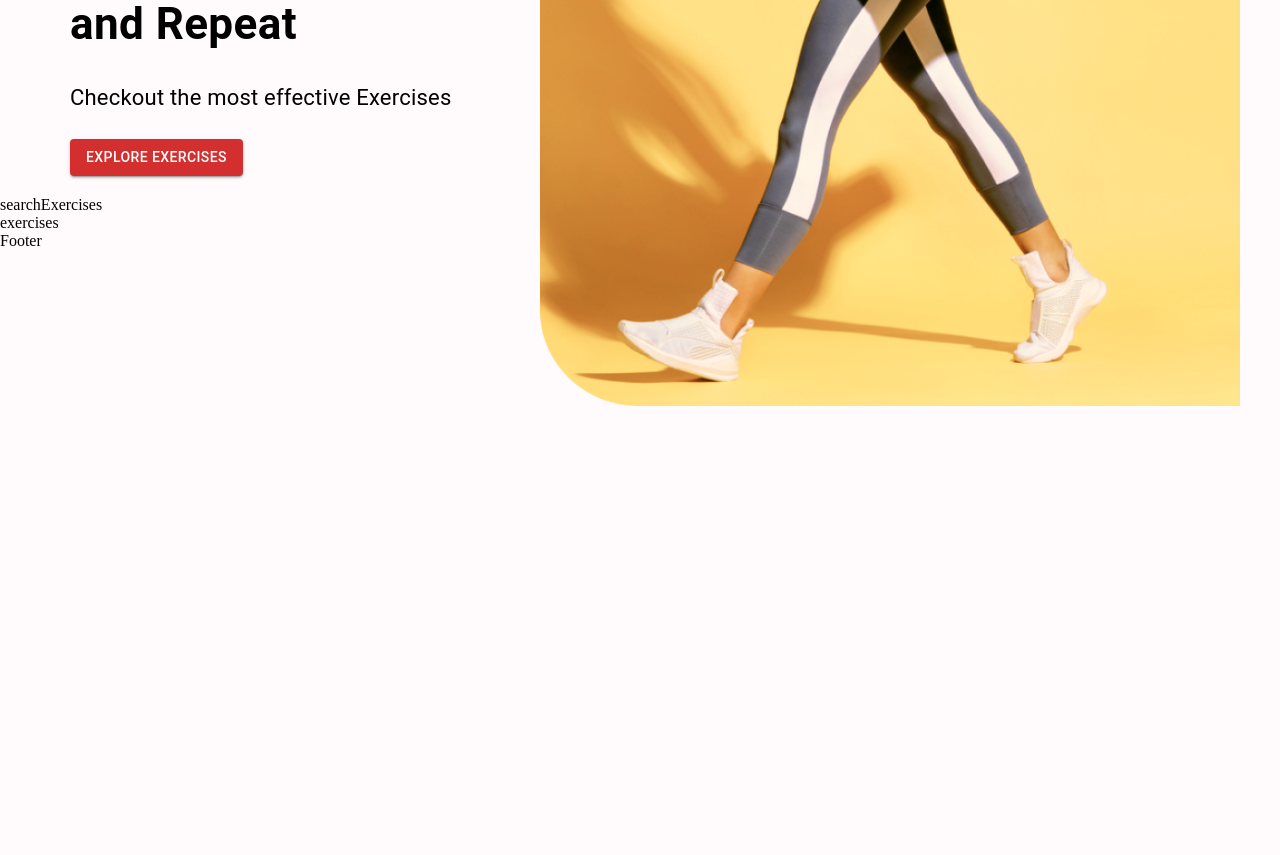
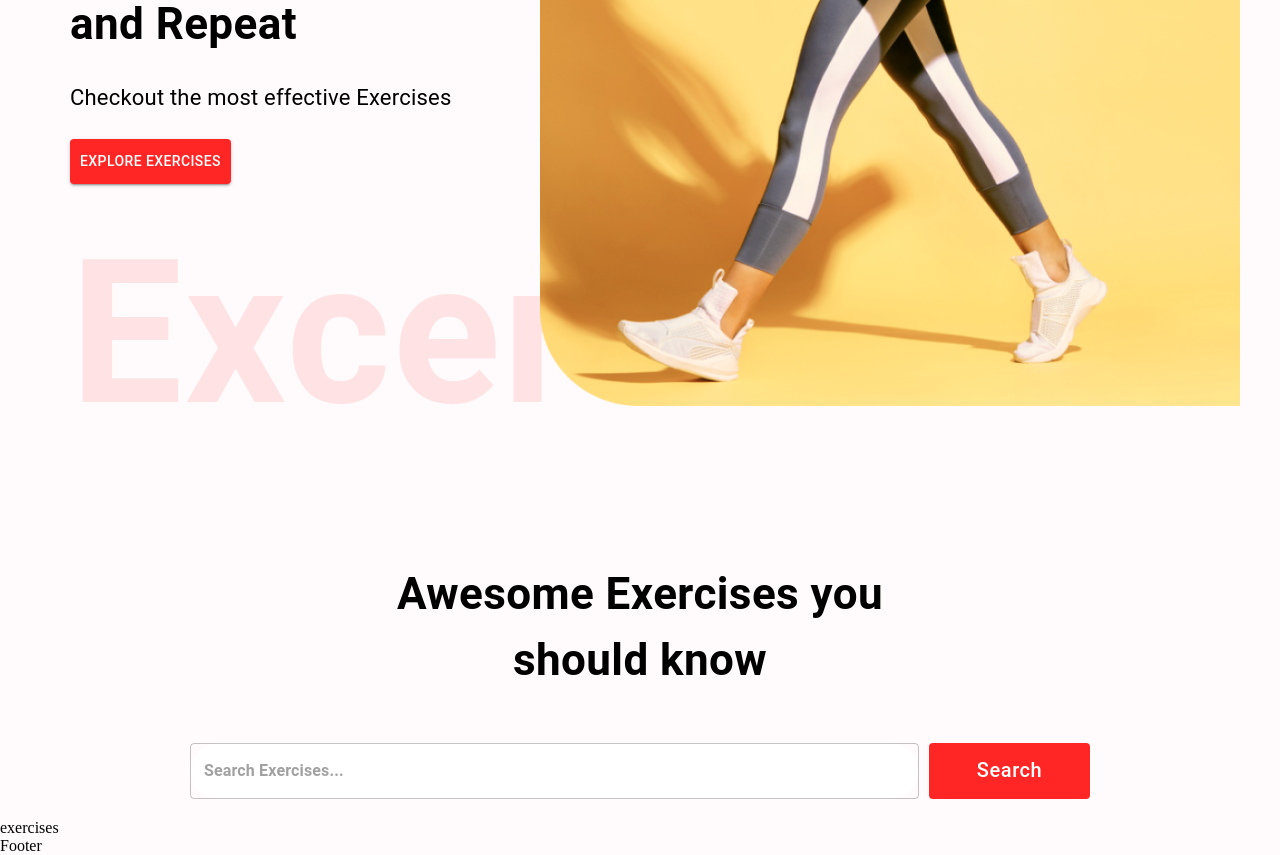
Before and after one commit to ayushbhowate1919/gymapp, a React (Create React App) app: page / in a window 1280 px wide. Shown: the part 460-1315 px from the top of the page. Before the commit the page ends 866 px from the top, so only its background shows below. Built offline with nearby package versions, Linux system fonts and the light colour scheme.

Commit message:
Implement search functionality and API integration for exercises

```diff
--- a/src/components/herobanner.js
+++ b/src/components/herobanner.js
@@ -5,7 +5,6 @@ import HeroBannerImage from '../assets/images/banner.png' ;
 //Box is more like div with styling
 //Stack is like flexbox with styling
 //Typography is like text with styling
-
 
 
 const Herobanner = () => {
@@ -20,9 +19,13 @@ const Herobanner = () => {
     <Typography fontSize="22px" lineHeight="35px" mb={3}>
      Checkout the most effective Exercises
     </Typography>
-    <Button variant="contained" color="error" href = "#exercises">
+    <Button variant="contained" color="error" href = "#exercises" sx={{backgroundColor: '#ff2625' , padding : '10px'}}>
       Explore Exercises
     </Button>
+    <Typography fontWeight={600} color="#FF2625"
+     sx={{ opacity: 0.1, display: { lg: 'block', xs: 'none' } }} fontSize="200px">
+      Excercise
+    </Typography>
     <img src={HeroBannerImage} alt="banner" className=" hero-banner-img" />
    </Box>
   )
--- a/src/components/searchExercises.js
+++ b/src/components/searchExercises.js
@@ -1,9 +1,82 @@
-import React from 'react'
+import React, { useState } from "react";
+import { Box, Stack, Typography, Button, TextField } from "@mui/material";
+import { exerciseOptions, fetchData } from "../utils/fetchData";
 
 const SearchExercises = () => {
+  const [search, setSearch] = useState("");
+  const [exercises , setExercises] = useState([]);
+
+  const handleSearch = async () => {
+      if(search){
+        const exercisesData = await fetchData("https://exercisedb.p.rapidapi.com/exercises?limit=100", exerciseOptions) ;
+
+        //  console.log(exercisesData) ;
+
+         const searchedExercises = exercisesData.filter(
+          (exercise)=>
+               exercise.name.toLowerCase().includes(search)
+               || exercise.target.toLowerCase().includes(search)
+               || exercise.equipment.toLowerCase().includes(search)
+               || exercise.bodyPart.toLowerCase().includes(search)
+         );
+         setSearch('');
+         setExercises(searchedExercises);
+         console.log(searchedExercises);
+
+      }
+  };
+
   return (
-    <div>searchExercises</div>
-  )
-}
+    <Stack alignItems="center" mt="37px" justifyContent="center" p="20px">
+      <Typography
+        fontWeight={700}
+        sx={{ fontSize: { lg: "44px", xs: "30px" } }}
+        mb="50px"
+        textAlign="center"
+      >
+        Awesome Exercises you <br /> should know
+      </Typography>
 
-export default SearchExercises
+      <Box
+        sx={{
+          display: "flex",
+          justifyContent: "center",
+          alignItems: "center",
+          width: "100%",
+          maxWidth: "900px", // Ensuring it doesn't stretch too much
+        }}
+      >
+        <TextField
+          sx={{
+            input: { fontWeight: "700", border: "none", borderRadius: "4px" },
+            width: { lg: "800px", xs: "350px" },
+            backgroundColor: "#fff",
+            borderRadius: "40px",
+          }}
+          height="76px"
+          value={search}
+          placeholder="Search Exercises..."
+          onChange={(e) => setSearch(e.target.value.toLowerCase())}
+          type="text"
+        />
+        <Button
+          className="search-btn"
+          sx={{
+            bgcolor: "#FF2625",
+            color: "#fff",
+            textTransform: "none",
+            width: { lg: "175px", xs: "80px" },
+            fontSize: { lg: "20px", xs: "14px" },
+            height: "56px",
+            marginLeft: "10px",
+          }}
+          onClick={handleSearch}
+        >
+          Search
+        </Button>
+      </Box>
+    </Stack>
+  );
+};
+
+export default SearchExercises;
--- /dev/null
+++ b/src/utils/fetchData.js
@@ -0,0 +1,14 @@
+export const exerciseOptions ={
+
+    method: 'GET',
+    headers: {
+      'x-rapidapi-key': process.env.REACT_APP_RAPID_API_KEY,
+      'x-rapidapi-host': 'exercisedb.p.rapidapi.com'
+  }
+};
+
+export const fetchData = async(url , options) =>{
+ const response = await fetch(url , options) ;
+ const data = await response.json() ;
+ return data ;
+}
```
Also changed, not shown: 1 other file (tests, documents, lock files or other folders).
